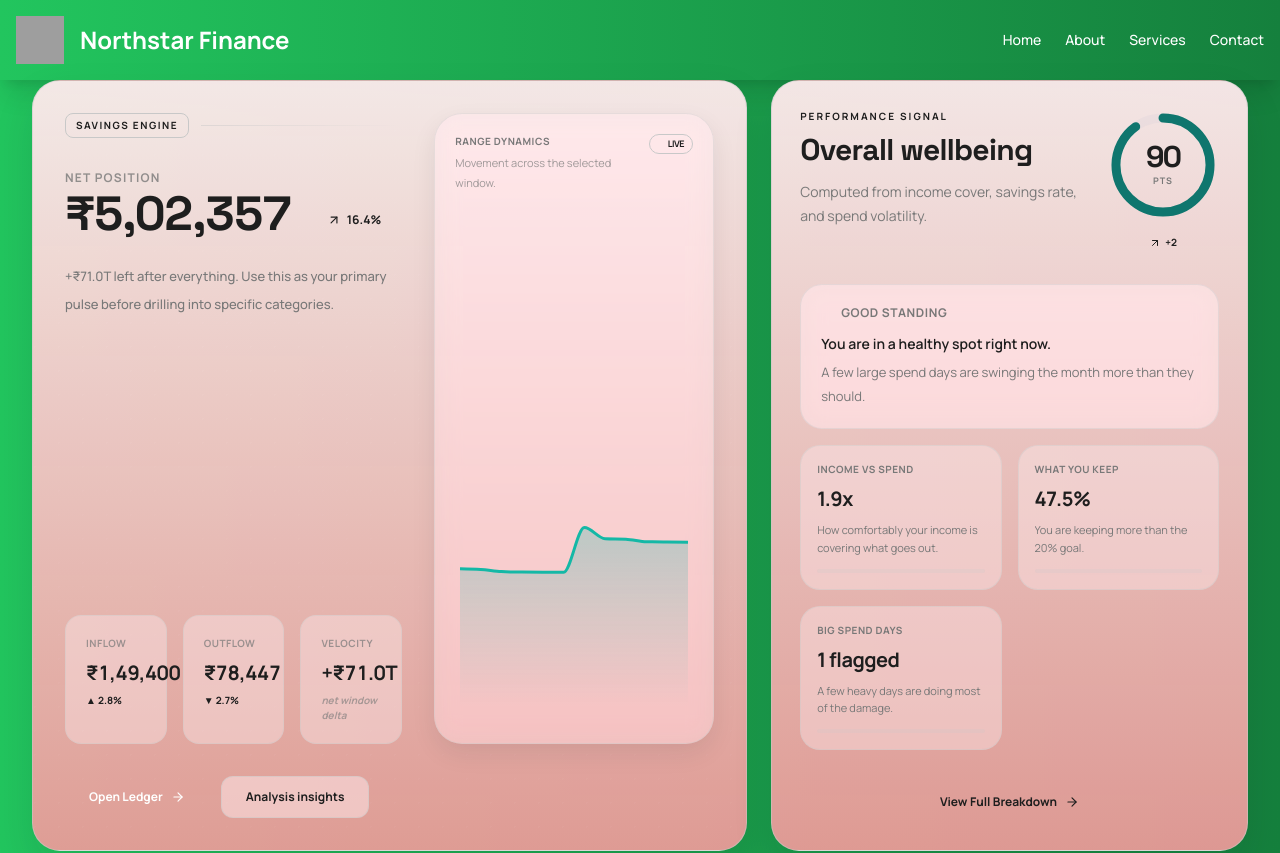
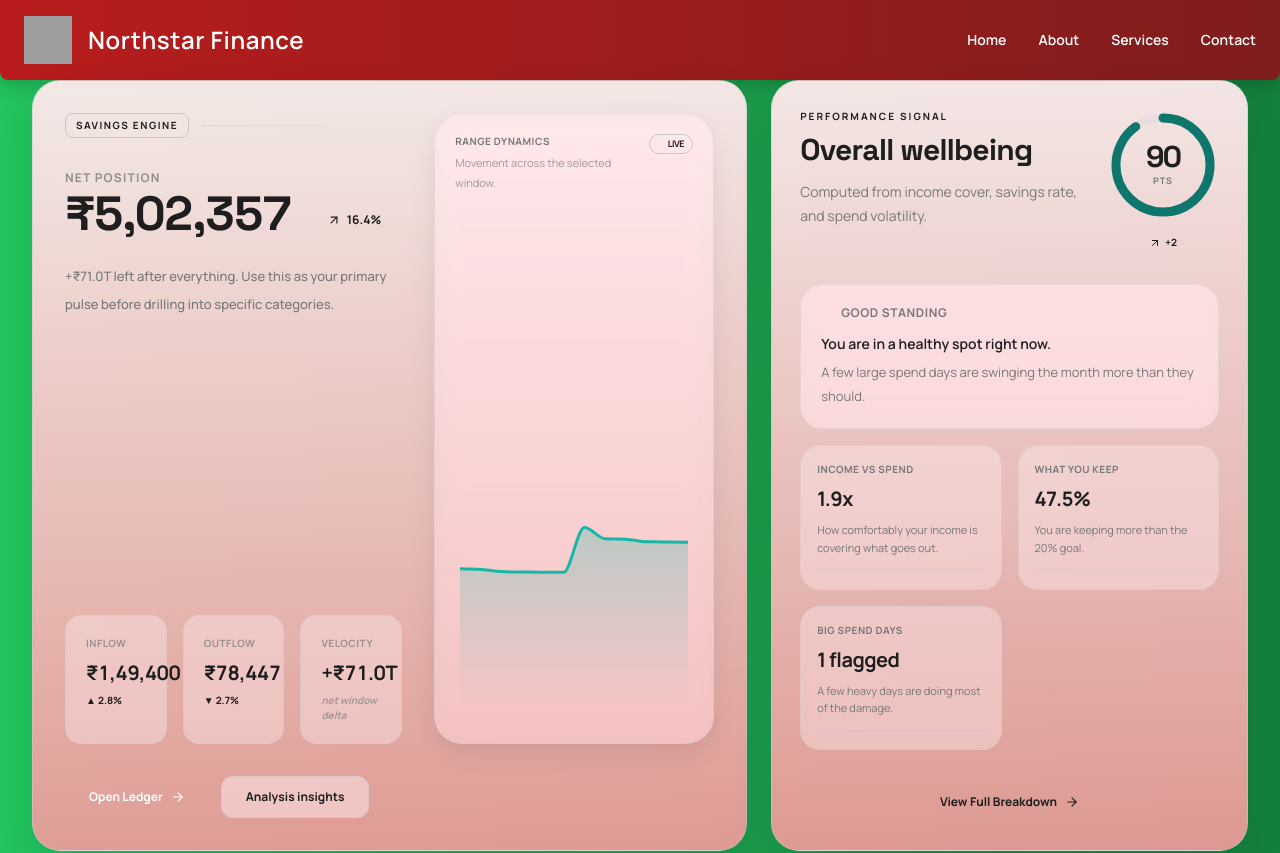
Before and after one commit to varchasvakhare2022/Finance-Dashboard-UI, a React (Vite) app: page / in a window 1280 px wide. Shown: the top 853 px of the page. Built offline with nearby package versions, Linux system fonts and the light colour scheme; grey boxes are pictures that could not be loaded.

Commit message:
Redesign the navbar to enhance its professionalism and luxury appeal using modern design techniques.

```diff
--- a/src/components/layout/Header.jsx
+++ b/src/components/layout/Header.jsx
@@ -10,16 +10,16 @@ export function Header() {
   };
 
   return (
-    <header className="flex items-center justify-between p-4 bg-gradient-to-r from-accent to-accent-soft shadow-xl">
+    <header className="flex items-center justify-between px-6 py-4 bg-gradient-to-r from-red-700 to-red-900 shadow-lg rounded-b-lg">
       <div className="flex items-center gap-4">
         <img src="/logo.png" alt="Logo" className="h-12 w-12" />
-        <h1 className="text-2xl font-bold text-white">Northstar Finance</h1>
+        <h1 className="text-2xl font-semibold text-white tracking-wide">Northstar Finance</h1>
       </div>
-      <nav className="hidden md:flex gap-6">
-        <a href="#" className="text-sm font-medium text-white hover:text-red-200 transition">Home</a>
-        <a href="#" className="text-sm font-medium text-white hover:text-red-200 transition">About</a>
-        <a href="#" className="text-sm font-medium text-white hover:text-red-200 transition">Services</a>
-        <a href="#" className="text-sm font-medium text-white hover:text-red-200 transition">Contact</a>
+      <nav className="hidden md:flex gap-8">
+        <a href="#" className="text-sm font-semibold text-white hover:text-gold transition duration-300 ease-in-out">Home</a>
+        <a href="#" className="text-sm font-semibold text-white hover:text-gold transition duration-300 ease-in-out">About</a>
+        <a href="#" className="text-sm font-semibold text-white hover:text-gold transition duration-300 ease-in-out">Services</a>
+        <a href="#" className="text-sm font-semibold text-white hover:text-gold transition duration-300 ease-in-out">Contact</a>
       </nav>
     </header>
   );
--- a/src/index.css
+++ b/src/index.css
@@ -67,6 +67,10 @@ body {
 }
 
 @layer components {
+  .nav-item {
+    @apply text-sm font-semibold text-white hover:text-gold transition duration-300 ease-in-out;
+  }
+
   .panel {
     @apply rounded-[28px] border border-line/45 shadow-panel backdrop-blur-xl;
     background: linear-gradient(
--- a/tailwind.config.js
+++ b/tailwind.config.js
@@ -25,6 +25,7 @@ export default {
       boxShadow: {
         glow: "0 18px 40px rgba(15, 23, 42, 0.1)",
         panel: "0 10px 24px rgba(15, 23, 42, 0.08)",
+        lg: "0 10px 15px rgba(0, 0, 0, 0.1), 0 4px 6px rgba(0, 0, 0, 0.05)",
       },
       keyframes: {
         "fade-up": {
```
